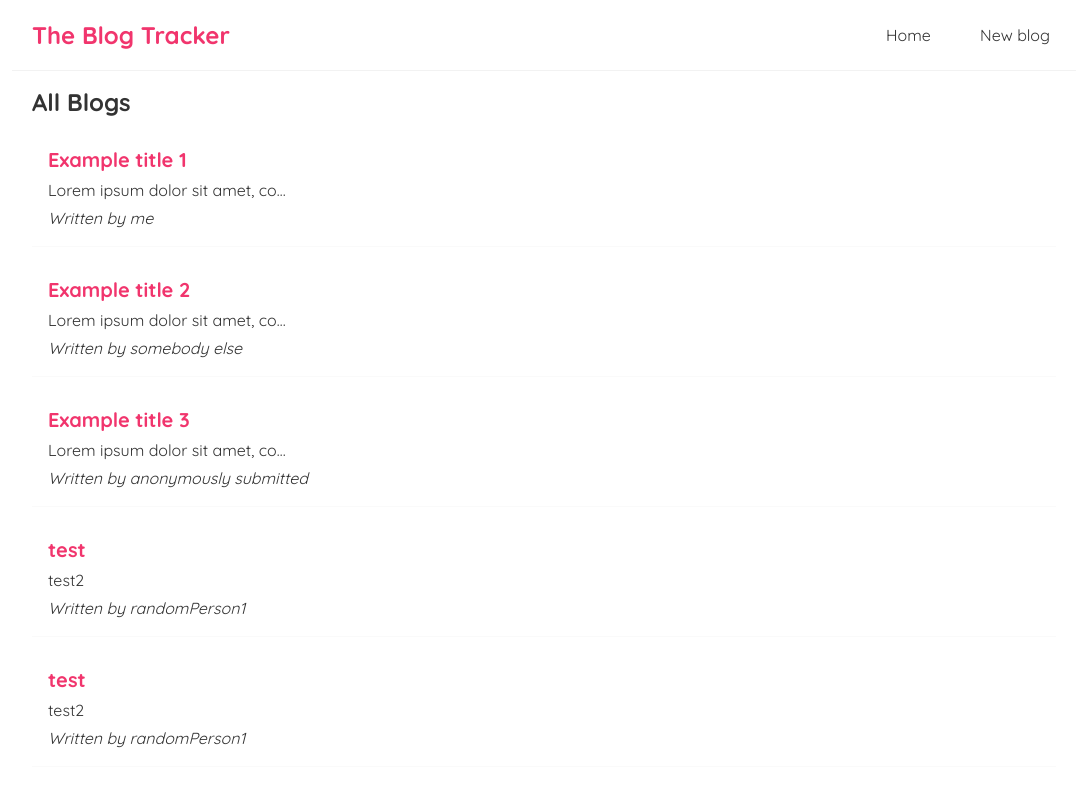
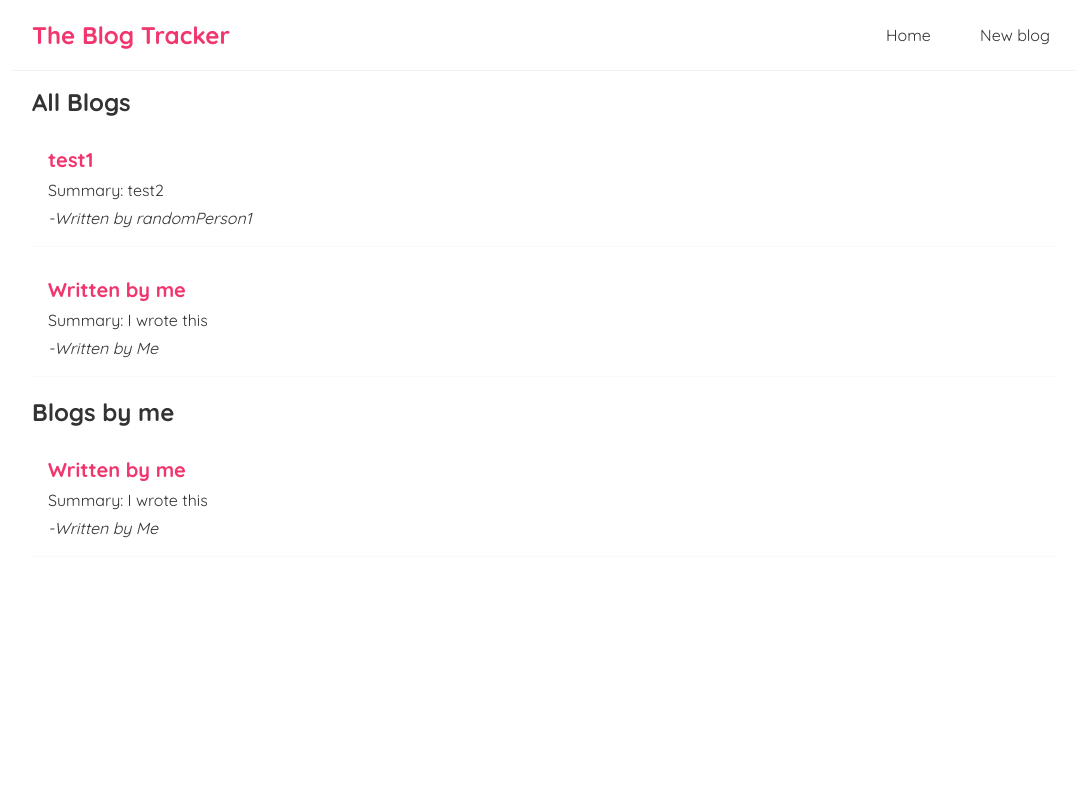
Before and after one commit to ThomasjNix/React-Practice, a React (Create React App) app in the folder blog-tracker/: page / in a window 1280 px wide. Shown: the top 800 px of the page, without its empty margins (96-1176 px from the left). Built offline with nearby package versions, Linux system fonts and the light colour scheme; data requests are answered from the project's data file.

Commit message:
Implement blog delete

```diff
--- a/blog-tracker/data/db.json
+++ b/blog-tracker/data/db.json
@@ -1,100 +1,16 @@
 {
   "blogs": [
     {
-      "title": "Example title 1",
-      "body": "Lorem ipsum dolor sit amet, consectetur adipiscing elit. Ut tincidunt quis turpis eu facilisis. In pulvinar ornare justo sed scelerisque. Sed vitae interdum urna. Donec placerat, metus eget accumsan sodales, leo odio pulvinar elit, id lobortis justo ante sed ante. Maecenas vel justo in dui luctus lacinia in sed erat. Aliquam vulputate, mauris vulputate egestas accumsan, odio ante varius nisi, eget mollis lacus leo ut nulla. Vivamus enim metus, gravida eu dui rutrum, auctor vehicula risus. Suspendisse sollicitudin hendrerit aliquet. Vestibulum eget elit neque. Duis molestie diam sit amet porttitor faucibus. Donec sit amet libero eu eros accumsan pulvinar. Fusce elit augue, dignissim in arcu sit amet, convallis pulvinar leo. Ut imperdiet elit ac tincidunt pellentesque. Donec lacus felis, egestas ac sodales a, vulputate ut metus. ",
-      "author": "me",
+      "title": "test1",
+      "body": "test2",
+      "author": "randomPerson1",
       "id": 1
     },
     {
-      "title": "Example title 2",
-      "body": "Lorem ipsum dolor sit amet, consectetur adipiscing elit. Integer in ipsum ac risus auctor sagittis non ullamcorper erat. Integer sit amet sollicitudin ligula. Donec lacinia nibh mollis nisl pulvinar, non venenatis neque scelerisque. Nulla sit amet rhoncus nulla. Etiam rhoncus velit in ligula accumsan, non tincidunt augue porta. Donec ullamcorper rhoncus erat. Phasellus commodo scelerisque nisi at congue. Suspendisse viverra velit mauris. Aliquam efficitur tortor risus, sit amet pretium nisi pulvinar eget. Maecenas at magna id leo porttitor commodo at eget quam. Maecenas iaculis, nibh ut scelerisque ultrices, est dolor ornare turpis, eget elementum enim justo ut lorem. Etiam sagittis nisl nec neque molestie, vel auctor arcu rutrum. Aenean rhoncus tincidunt risus, quis ultricies magna pulvinar eget. Sed nunc orci, dignissim vel aliquam vitae, suscipit ac odio. Aliquam eleifend et turpis fringilla vehicula. ",
-      "author": "somebody else",
+      "title": "Written by me",
+      "body": "I wrote this",
+      "author": "currentUser",
       "id": 2
-    },
-    {
-      "title": "Example title 3",
-      "body": "Lorem ipsum dolor sit amet, consectetur adipiscing elit. Vestibulum posuere eros sit amet purus ornare, malesuada pulvinar dui euismod. Mauris venenatis ante at felis maximus, sed tincidunt nisl eleifend. Quisque faucibus porttitor felis eu vulputate. Aliquam in ex vehicula purus placerat tincidunt. Nam in sem laoreet, vehicula odio sed, tincidunt erat. Mauris eu ornare odio. Sed nec rutrum diam. Sed non felis mauris. Vivamus tristique risus eget velit tincidunt eleifend. Ut dignissim cursus magna non posuere. Interdum et malesuada fames ac ante ipsum primis in faucibus. Quisque venenatis, ante vitae mattis maximus, libero magna blandit turpis, quis pulvinar ex augue sit amet felis. Nulla elit risus, condimentum non sagittis quis, feugiat in mauris. Ut imperdiet metus pretium, porttitor est convallis, aliquet urna. Phasellus accumsan in velit eu molestie. Suspendisse sed justo ac ipsum pulvinar placerat. ",
-      "author": "anonymously submitted",
-      "id": 3
-    },
-    {
-      "title": "test",
-      "body": "test2\n",
-      "author": "randomPerson1",
-      "id": 4
-    },
-    {
-      "title": "test",
-      "body": "test2\n",
-      "author": "randomPerson1",
-      "id": 5
-    },
-    {
-      "title": "loading",
-      "body": "loadinggg",
-      "author": "randomPerson1",
-      "id": 6
-    },
-    {
-      "title": "loading",
-      "body": "loadinggg",
-      "author": "randomPerson1",
-      "id": 7
-    },
-    {
-      "title": "fds",
-      "body": "fds",
-      "author": "randomPerson1",
-      "id": 8
-    },
-    {
-      "title": "fds",
-      "body": "fds",
-      "author": "randomPerson1",
-      "id": 9
-    },
-    {
-      "title": "fds",
-      "body": "fds",
-      "author": "randomPerson1",
-      "id": 10
-    },
-    {
-      "title": "disabled add 1",
-      "body": "disabled add 1",
-      "author": "randomPerson1",
-      "id": 11
-    },
-    {
-      "title": "v",
-      "body": "fds",
-      "author": "randomPerson1",
-      "id": 12
-    },
-    {
-      "title": "fsd",
-      "body": "fds",
-      "author": "randomPerson1",
-      "id": 13
-    },
-    {
-      "title": "a",
-      "body": "b",
-      "author": "randomPerson1",
-      "id": 14
-    },
-    {
-      "title": "c",
-      "body": "d",
-      "author": "randomPerson1",
-      "id": 15
-    },
-    {
-      "title": "as",
-      "body": "fds",
-      "author": "randomPerson1",
-      "id": 16
     }
   ]
 }
--- a/blog-tracker/src/BlogDetails.js
+++ b/blog-tracker/src/BlogDetails.js
@@ -1,24 +1,59 @@
-import React from 'react'
-import { useParams } from 'react-router-dom';
+import React, { useState } from 'react'
+import { useHistory, useParams } from 'react-router-dom';
 import useFetch from './useFetch';
 
 const BlogDetails = () => {
     const { id } = useParams();
     const { data: blog, error, isLoading } = useFetch('http://localhost:8000/blogs/' + id);
+    const [isLoadingDelete, setIsLoadingDelete] = useState(false);
+    const [errorDelete, setErrorDelete] = useState(null);
+    const history = useHistory();
+
+    // Mimic HTTP delay
+    const handleClick = () => {
+        setIsLoadingDelete(true);
+        setErrorDelete(null);
+        setTimeout(() => {
+            fetch(`http://localhost:8000/blogs/${id}`,
+            {
+                method: 'DELETE',
+            })
+            .then((res) => {
+                if (res.ok) {
+                    setIsLoadingDelete(false);
+                    setErrorDelete(null);
+                    return res.json();
+                } else {
+                    throw new Error('Something went wrong, please try again.')
+                }
+            })
+            .then(() => {
+                history.push('/');
+            })
+            .catch((err) => {
+                setIsLoadingDelete(false);
+                setErrorDelete(err.message);
+            })
+        }, 1000);
+    }
     return (
         <div className="blog-container">
             {isLoading && <div className="loading">Loading...</div>}
             {error && <div className="error">An unexpected error occured: {error}</div>}
             {!isLoading && !error &&
-                <div className="blog-details">
+                <article className="blog-details">
                     <div className="blog-header">
                         <h2>{blog.title || 'Blog details'}:</h2>
                     </div>
                     <div className="blog-body">
                         <p>{blog.body || 'No description provided'}</p>
-                        <p><em>-Written by {blog.author || 'unknown author'}</em></p>
+                        <p><em>-Written by {blog.author === 'currentUser' ? 'Me' : blog.author}</em></p>
                     </div>
-                </div>
+                    <div className="blog-options">
+                        {!isLoading && <button onClick={handleClick} disabled={isLoadingDelete}>{isLoadingDelete ? 'Loading...' : 'Delete Blog'}</button>}
+                        {errorDelete && <p className="error">An unexpected error occured: {errorDelete}</p>}
+                    </div>
+                </article>
             }
         </div>
     )
--- a/blog-tracker/src/BlogList.js
+++ b/blog-tracker/src/BlogList.js
@@ -5,7 +5,8 @@ const BlogList = ({ blogs, title = 'Blog List' }) => {
     return (
         <div className="blog-list">
             <h2>{title}</h2>
-            {blogs.map((blog) => {
+            {(!blogs || !blogs.length) && <p className="blog-preview">No blogs available</p>}
+            {(blogs && blogs.length > 0) && blogs.map((blog) => {
                 /**
                  * When mapping a list, each HTML output must have a key property
                  * so that React can keep track of it in the DOM
@@ -16,8 +17,8 @@ const BlogList = ({ blogs, title = 'Blog List' }) => {
                             {blog.title}
                         </Link>
                     </h2>
-                    <p className="blog-description">{blog.body}</p>
-                    <p><em>Written by {blog.author}</em></p>
+                    <p className="blog-description">Summary: {blog.body}</p>
+                    <p><em>-Written by {blog.author === 'currentUser' ? 'Me' : blog.author}</em></p>
                 </div>
             })}
         </div>
--- a/blog-tracker/src/Create.js
+++ b/blog-tracker/src/Create.js
@@ -4,7 +4,7 @@ import { useHistory } from "react-router-dom";
 const Create = () => {
     const [title, setTitle] = useState('');
     const [body, setBody] = useState('');
-    const [author, setAuthor] = useState('randomPerson1');
+    const [author, setAuthor] = useState('currentUser');
     const [isLoading, setIsLoading] = useState(false);
     const [error, setError] = useState(null);
 
@@ -80,6 +80,7 @@ const Create = () => {
                 disabled={isLoading}
                 value={author}
                 onChange={(event) => setAuthor(event.target.value)}>
+                    <option value="currentUser">Me</option>
                     <option value="randomPerson1">Random Person 1</option>
                     <option value="randomPerson2">Random Person 2</option>
                     <option value="randomPerson3">Random Person 3</option>
--- a/blog-tracker/src/Home.js
+++ b/blog-tracker/src/Home.js
@@ -11,7 +11,7 @@ const {data: blogs, isLoading, error} = useFetch('http://localhost:8000/blogs');
             {isLoading && <div className="loading">Loading...</div>}
             { error && <div className="error">An unexpected error occured: { error }</div>}
             {!isLoading && blogs && <BlogList blogs={ blogs } title="All Blogs"/>}
-            {!isLoading && blogs && <BlogList blogs={ blogs.filter((blog) => blog.author === 'me') }title="Blogs by me"/>}
+            {!isLoading && blogs && <BlogList blogs={ blogs.filter((blog) => blog.author === 'currentUser') }title="Blogs by me"/>}
         </div>
     )
 }
--- a/blog-tracker/src/index.css
+++ b/blog-tracker/src/index.css
@@ -136,6 +136,6 @@
   cursor: pointer;
 }
 
-.create button[disabled] {
+button[disabled] {
   background-color: grey;
 }
```
